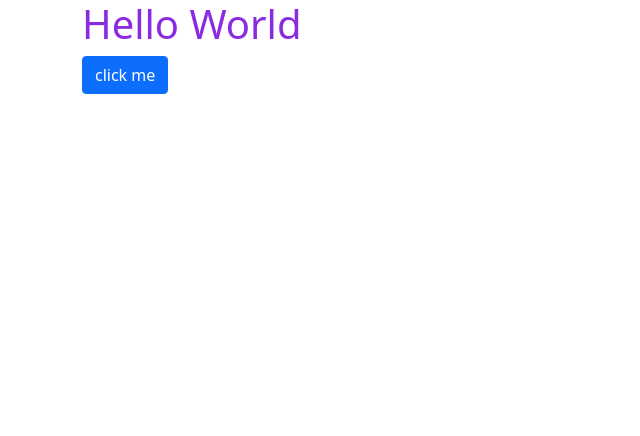
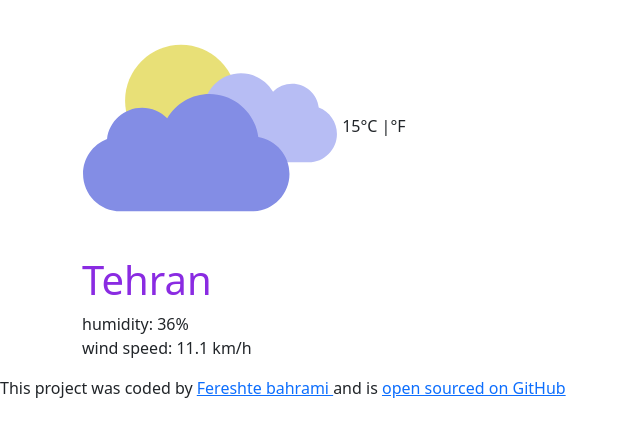
Before and after one commit to FereshteBahrami/weather-app, a plain HTML site: page index.html in a window 1280 px wide. Shown: the whole page, without its empty margins (0-640 px from the left). Drawn offline with nearby package versions, Linux system fonts and the light colour scheme.

Commit message:
Added the HTML structure

```diff
--- a/index.html
+++ b/index.html
@@ -13,12 +13,59 @@
     />
 
     <title>Weather App</title>
+    <link rel="stylesheet" href="src/style.css" />
   </head>
   <body>
     <div class="container">
-      <h1>Hello World</h1>
-      <a href="" class="btn btn-primary">click me</a>
+      <div class="currentInfo">
+        <div class="current-row">
+          <div class="col-6 current-left">
+            <div class="wrap">
+              <div class="currentWeatherSummary">
+                <img
+                  src="images/weather.svg"
+                  class="weather-img"
+                  alt="weather-img"
+                />
+                <span class="WeatherSummary" id="Weather-summary">
+                  15°C |°F</span
+                >
+                <h1 class="current-city" id="currentCity">Tehran</h1>
+                <p class="current-city">
+                  humidity: <span class="current-city"> 36% </span>
+                  <br />
+
+                  wind speed: 11.1 km/h
+                  <br />
+                </p>
+              </div>
+            </div>
+          </div>
+        </div>
+      </div>
     </div>
+
+    <div class="footer">
+      <p class="footer">
+        This project was coded by
+        <a
+          href="https://www.linkedin.com/in/fereshtebahrami"
+          target="_blank"
+          class="linkedin-link"
+        >
+          Fereshte bahrami
+        </a>
+        and is
+        <a
+          href="https://github.com/FereshteBahrami/weather-app-project"
+          target="_blank"
+          class="github-link"
+        >
+          open sourced on GitHub
+        </a>
+      </p>
+    </div>
+
     <script src="src/index.js"></script>
   </body>
 </html>
```
